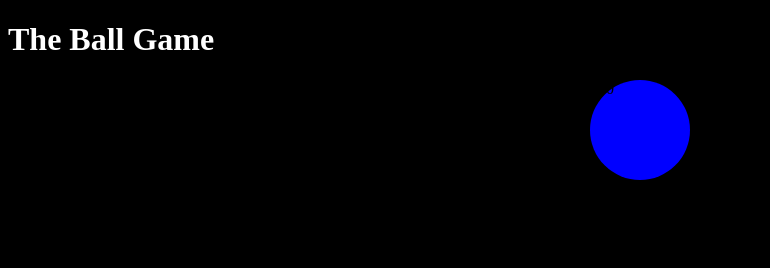
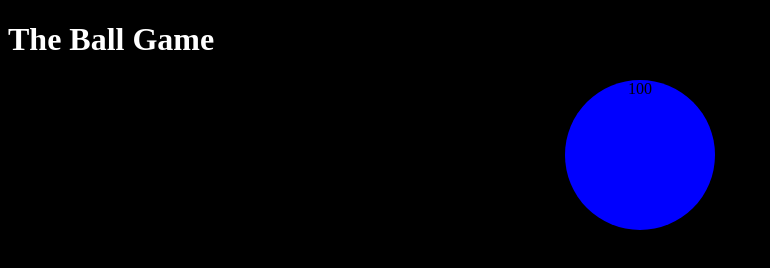
Before and after one commit to AmirGreenberg/git, a plain HTML site: page index.html in a window 1280 px wide. Both pictures are taken after a click on the element "100". Shown: the whole page, without its empty margins (0-770 px from the left). Drawn offline with Linux system fonts and the light colour scheme.

Commit message:
onBallClick() increment ball size by 50px

```diff
--- a/css/styles.css
+++ b/css/styles.css
@@ -12,4 +12,5 @@ div {
     height: 100px;
     background: blue;
     margin: 0 auto;
+    text-align: center;
 }
--- a/index.html
+++ b/index.html
@@ -8,7 +8,7 @@
 </head>
 <body>
     <h1>The Ball Game</h1>
-    <div onclick="onBallClick()" class="ball">100</div>
+    <div onclick="onBallClick(this)" class="ball">100</div>
     <script src="js/main.js"></script>
 </body>
 </html>
--- a/js/main.js
+++ b/js/main.js
@@ -1,5 +1,10 @@
 'use strict'
 
-function onBallClick() {
-    console.log('ball clicked!')
+function onBallClick(elBall) {
+    var css = getComputedStyle(elBall)
+    var cssWidth = parseInt(css.width,10)
+    var cssHeight = css.height.match(/(\d+)/)[0]
+
+    elBall.style.width = +cssWidth +50 + 'px'
+    elBall.style.height = +cssHeight +50 + 'px'
 }
```
